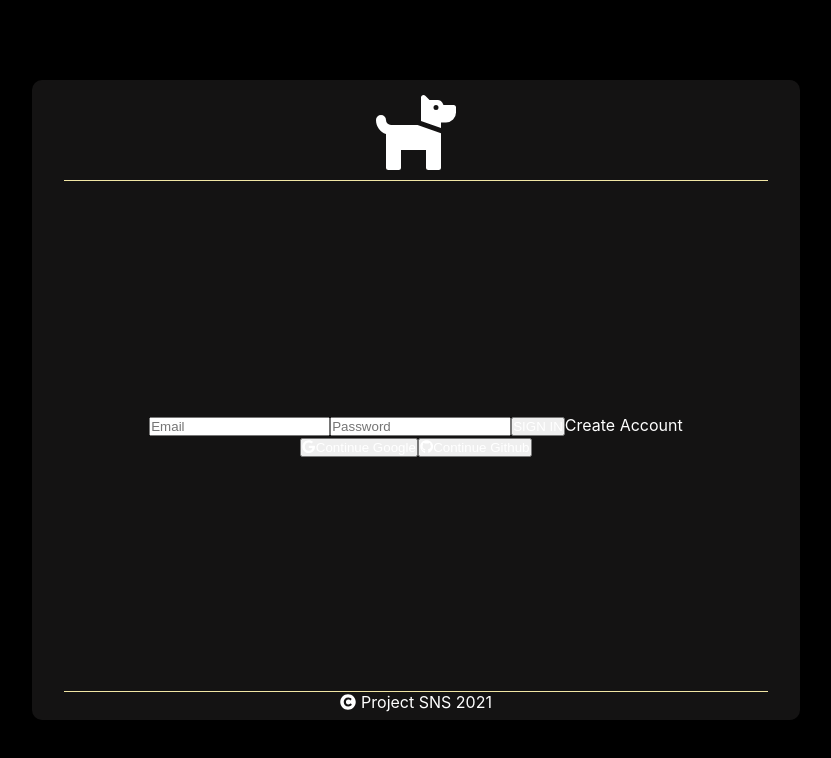
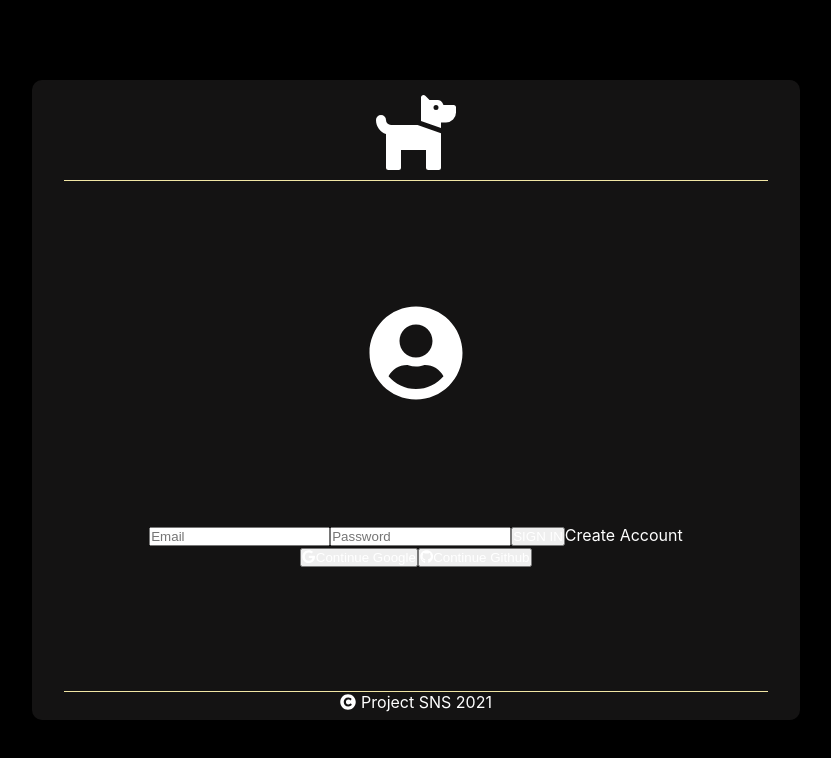
Before and after one commit to maaaaaaaaad/Simple-Mini-SNS, a React (Create React App) app: page / in a window 1280 px wide. Shown: the top 758 px of the page, without its empty margins (224-1055 px from the left). Built offline with nearby package versions, Linux system fonts and the light colour scheme; no server answers.

Commit message:
Image & icon fixed

```diff
--- a/src/App.tsx
+++ b/src/App.tsx
@@ -3,7 +3,11 @@ import AppRoutes from "./components/Routes";
 import AuthServcie from "./service/authService";
 import "./css/App.css";
 import { FontAwesomeIcon } from "@fortawesome/react-fontawesome";
-import { faCopyright, faDog } from "@fortawesome/free-solid-svg-icons";
+import {
+  faCopyright,
+  faDog,
+  faUserCircle,
+} from "@fortawesome/free-solid-svg-icons";
 
 export interface AuthProps {
   authService: AuthServcie;
@@ -45,6 +49,9 @@ const App: React.FC<AuthProps> = ({ authService }) => {
       </header>
 
       <section className="app__body">
+        <div className="app__image__preview">
+          <FontAwesomeIcon icon={faUserCircle} size={"6x"}></FontAwesomeIcon>
+        </div>
         {lodingSpanner ? (
           <div className="app__routes">
             <AppRoutes
--- a/src/components/Message.tsx
+++ b/src/components/Message.tsx
@@ -94,15 +94,16 @@ const Message: React.FC<Props> = ({ userData }) => {
             maxLength={300}
           />
           <FontAwesomeIcon
+            className="message__icon__image"
             onClick={onFileClick}
             icon={faImage}
-            size={"2x"}
+            size={"lg"}
           ></FontAwesomeIcon>
           <FontAwesomeIcon
             className="message__icon__arrow"
             onClick={onSubmitClick}
             icon={faArrowRight}
-            size={"2x"}
+            size={"lg"}
           ></FontAwesomeIcon>
         </div>
         <div className="message__input__file">
--- a/src/components/Nav.tsx
+++ b/src/components/Nav.tsx
@@ -1,4 +1,4 @@
-import { faHome, faUser } from "@fortawesome/free-solid-svg-icons";
+import { faHome, faUserEdit } from "@fortawesome/free-solid-svg-icons";
 import { FontAwesomeIcon } from "@fortawesome/react-fontawesome";
 import React from "react";
 import { Link } from "react-router-dom";
@@ -15,12 +15,12 @@ const Nav: React.FC<Props> = ({ userData }) => {
       <ul className="Nav__ul">
         <li className="Nav__li">
           <Link to="/">
-            <FontAwesomeIcon icon={faHome} size={"3x"}></FontAwesomeIcon>
+            <FontAwesomeIcon icon={faHome} size={"2x"}></FontAwesomeIcon>
           </Link>
         </li>
         <li className="Nav__li">
           <Link to="/profile">
-            <FontAwesomeIcon icon={faUser} size={"3x"}></FontAwesomeIcon>
+            <FontAwesomeIcon icon={faUserEdit} size={"2x"}></FontAwesomeIcon>
           </Link>
         </li>
       </ul>
--- a/src/css/App.css
+++ b/src/css/App.css
@@ -41,7 +41,8 @@
 
 .app__body {
   display: flex;
-  justify-content: center;
+  flex-direction: column;
+  justify-content: space-evenly;
   align-items: center;
   flex: 1;
 }
--- a/src/css/Message.css
+++ b/src/css/Message.css
@@ -28,3 +28,8 @@
 .message__icon__arrow {
   margin-left: 10px;
 }
+
+.message__icon__image,
+.message__icon__arrow {
+  cursor: pointer;
+}
```
Also changed, not shown: src/image/user.png (added).
